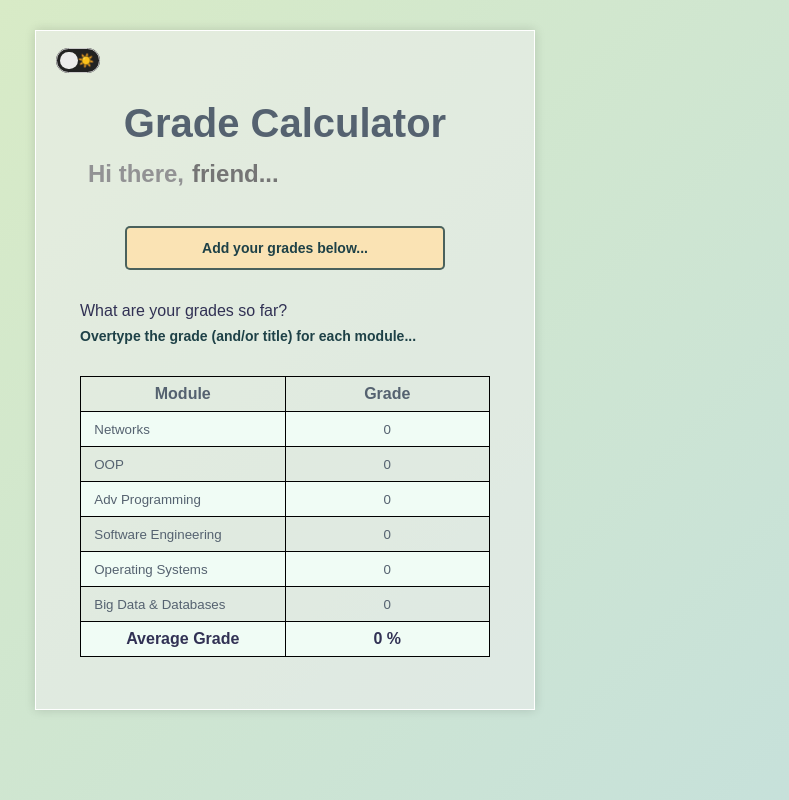
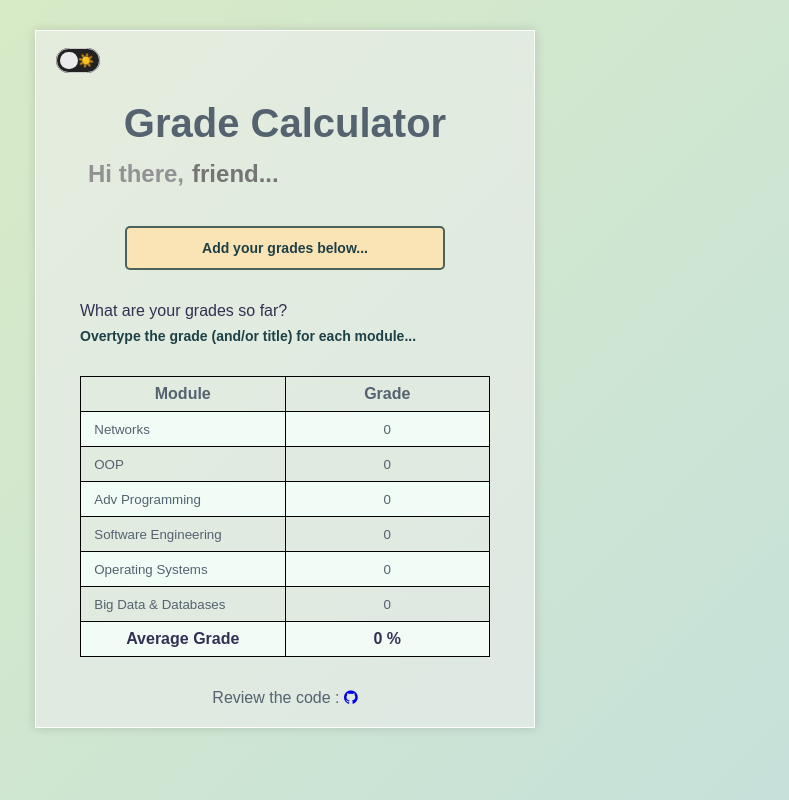
Before and after one commit to tj2904/vue-grade-calculator, a Vue app: page / in a window 1280 px wide. Shown: the whole page, without its empty margins (355-1144 px from the left). Built offline with nearby package versions, Linux system fonts and the light colour scheme.

Commit message:
to pass test

```diff
--- a/src/App.vue
+++ b/src/App.vue
@@ -41,8 +41,8 @@
 		</section>
 
 		<footer>
-		<!--	<a href="https://github.com/tj2904/vue-grade-calculator" aria-label="Link to github"><i
-					class="fa fa-github"></i></a> -->
+			Review the code :  <a href="https://github.com/tj2904/vue-grade-calculator" aria-label="Link to github"><i
+					class="fa fa-github"></i></a>
 		</footer>
 
 	</main>
```
